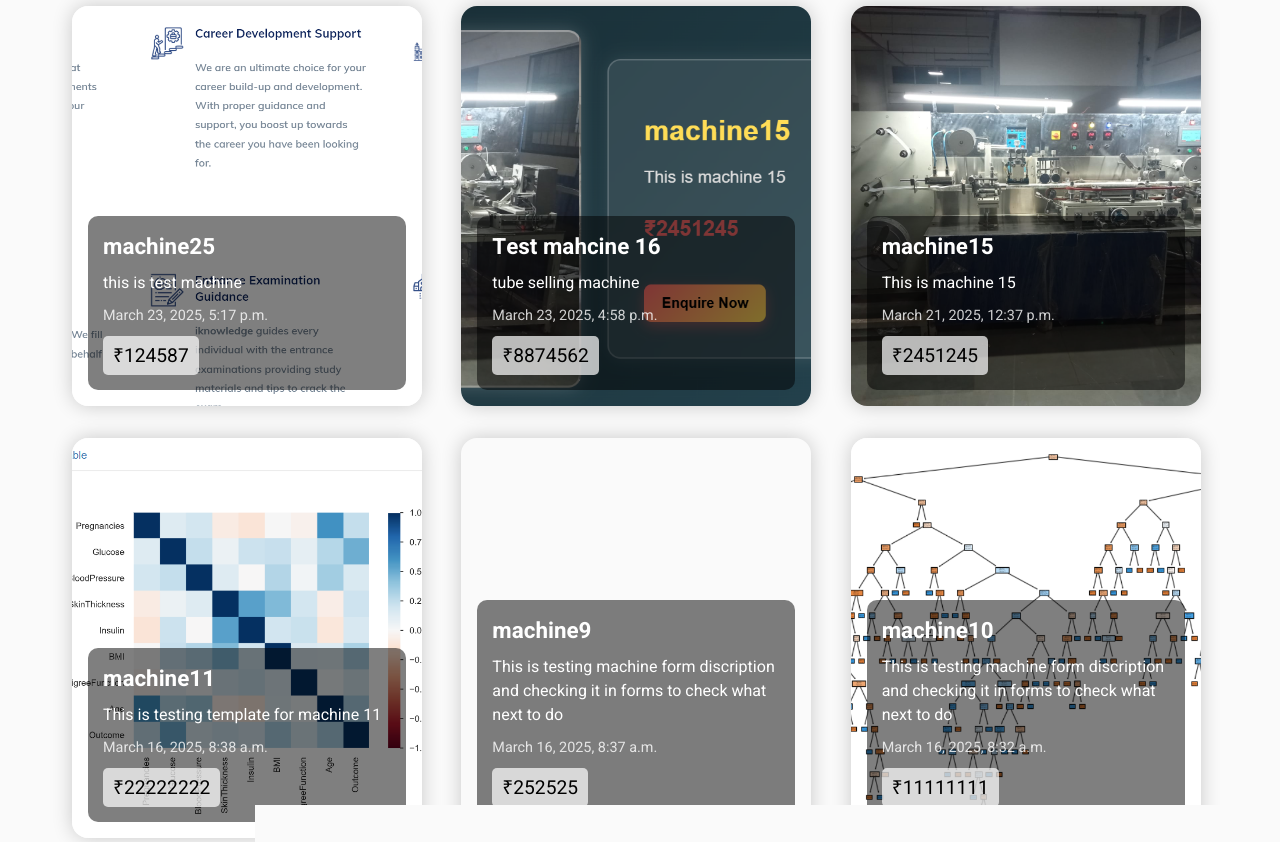
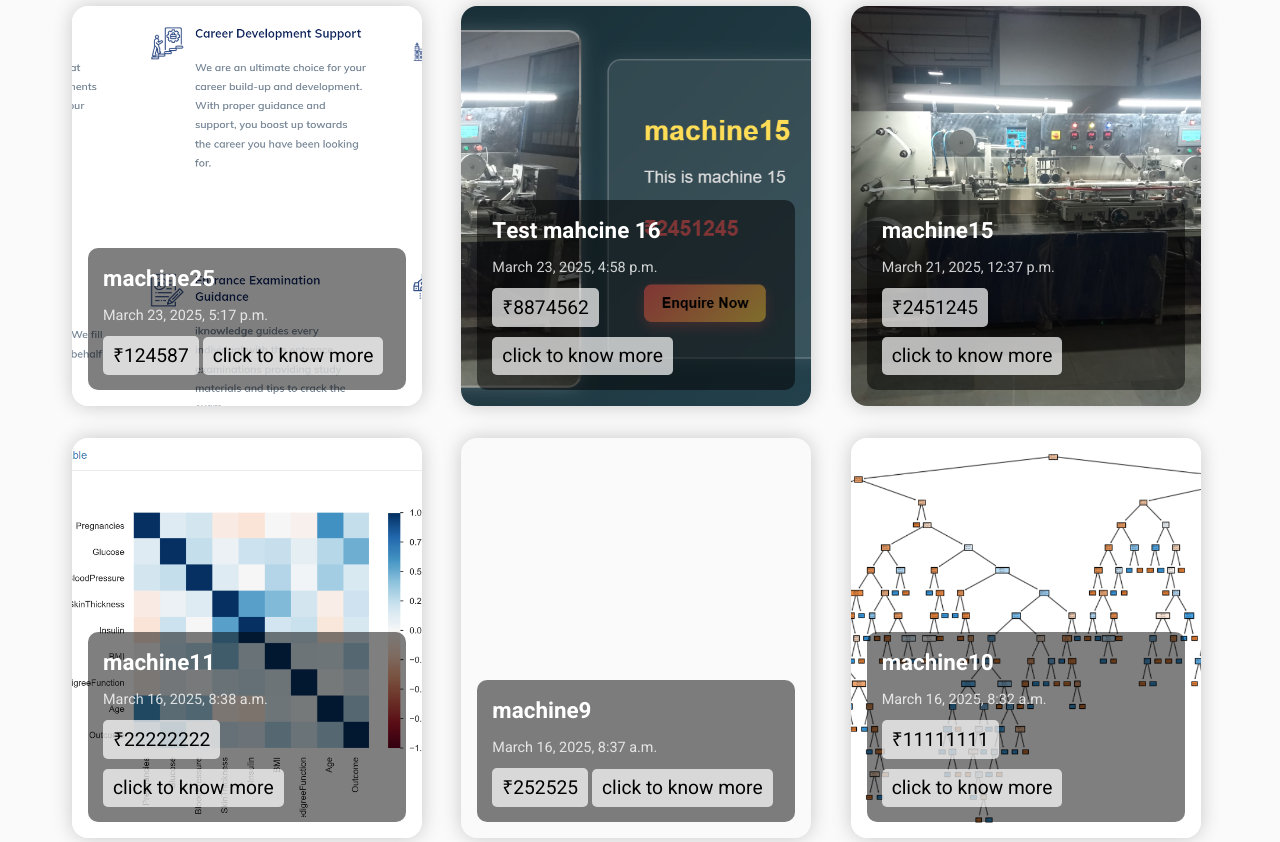
Before and after one commit to Rajat652000/GD_WEB, a Django app: page / in a window 1280 px wide. Shown: the part 212-1054 px from the top of the page. Run offline with Django 5.2, Linux system fonts and the light colour scheme; data comes from the database, SQL or seed files in the repository.

Commit message:
This is third commit

```diff
--- a/templates/index.html
+++ b/templates/index.html
@@ -20,9 +20,9 @@
       <a class="card"  href="machine_detail/{{ machine.id }}" style="background-image: url({{ machine.getURL }});">
         <div class="card-content">
           <h1>{{ machine.Machine_name }}</h1>
-          <p>{{ machine.Description }}</p>
           <div class="date">{{ machine.uploaded_at }}</div>
           <div class="tag">₹{{ machine.Price }}</div>
+          <div class="tag">click to know more</div>
         </div>
       </a>
     </div>
--- a/templates/product.html
+++ b/templates/product.html
@@ -20,7 +20,6 @@
       <a class="card" href="product_detail/{{ product.id }}" style="background-image: url({{ product.getURL }})">
         <div class="card-content">
           <h1>{{ product.Product_name }}</h1>
-          <p>{{ product.P_Description }}</p>
           <div class="date">{{ product.uploaded_at }}</div>
           <div class="tag">₹{{ product.P_Price }}</div>
         </div>
```
